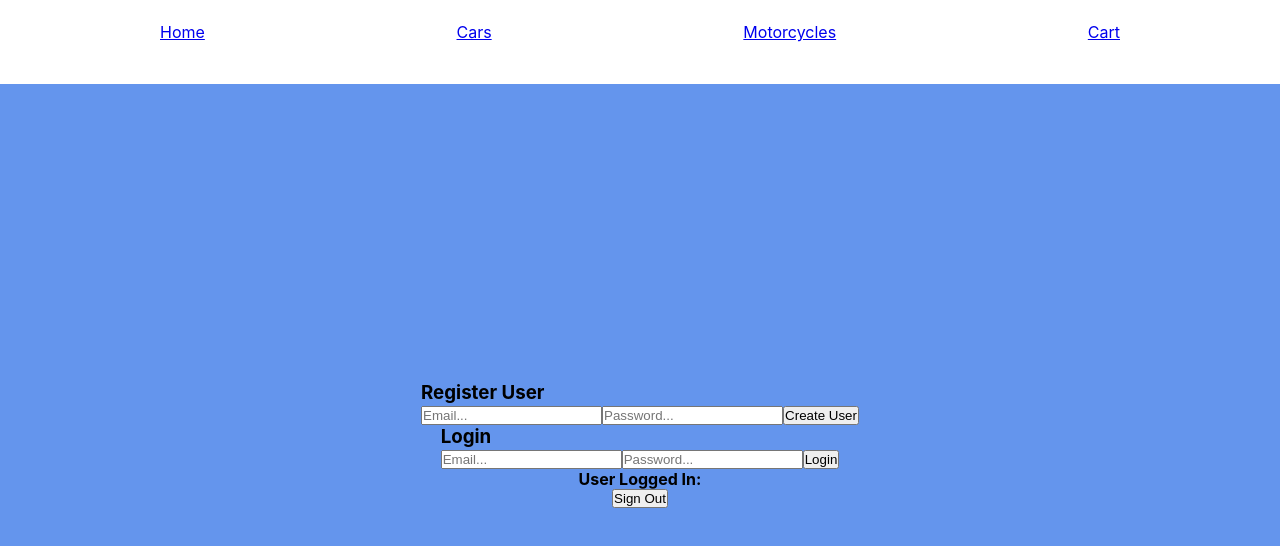
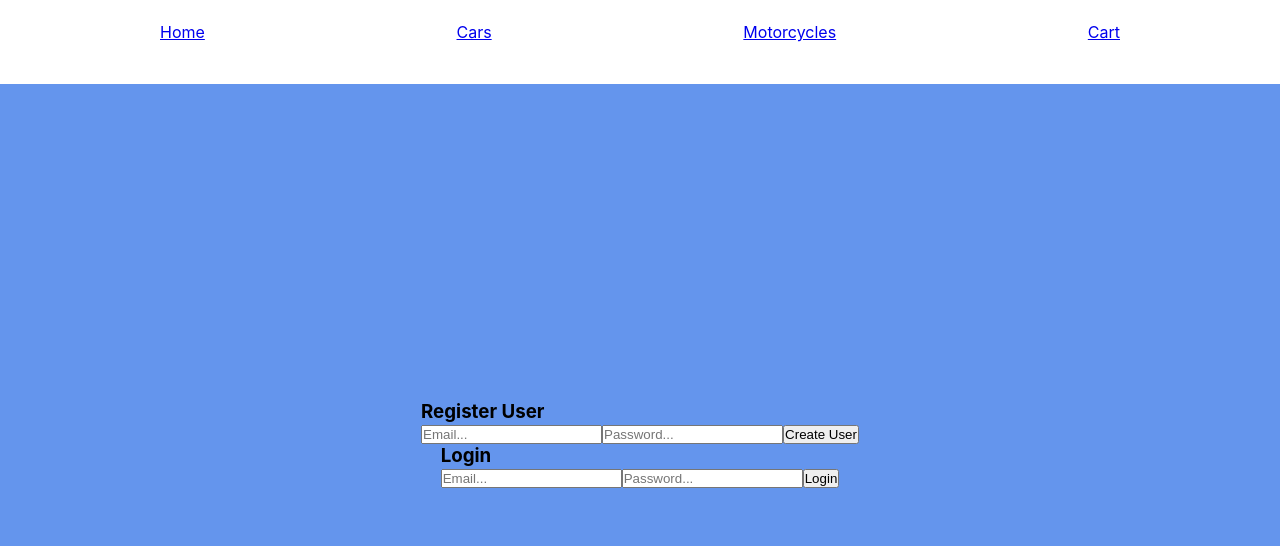
Before and after one commit to EndingNever/ecommerce, a React (Create React App) app: page /login in a window 1280 px wide. Shown: the top 546 px of the page. Built offline with nearby package versions, Linux system fonts and the light colour scheme; no server answers.

Commit message:
firebase token

```diff
--- a/src/App.js
+++ b/src/App.js
@@ -1,5 +1,5 @@
 import './App.css';
-import { Routes, Route } from 'react-router-dom'
+import { Routes, Route, useNavigate } from 'react-router-dom'
 import Cars from './components/cars/Cars';
 import Motorcycles from './components/motorcycles/Motorcycles';
 import StickyNav from './components/stickyNav/StickyNav';
@@ -9,7 +9,11 @@ import LoginAuth from './components/loginAuth/LoginAuth';
 import { useSelector } from 'react-redux';
 
 function App() {
+  const navigate = useNavigate();
   const isAuth = useSelector((state) => state.auth.isAuthenticated)
+  const userToken = useSelector((state) => state.auth.user.token)
+
+  console.log(userToken);
 
   return (
     <div className='app'>
@@ -22,7 +26,7 @@ function App() {
           <Route path='/cars' element={<Cars />} />
           <Route path='/motorcycles' element={<Motorcycles />} />
           <Route path='/cart' element={<UserCart />} />
-          <Route path='/login' element={  <LoginAuth />} />
+          <Route path='/login' element={<LoginAuth /> } />
         </Routes>
       </div>
     </div>
--- a/src/components/loginAuth/LoginAuth.js
+++ b/src/components/loginAuth/LoginAuth.js
@@ -1,9 +1,9 @@
 import React, { useEffect, useState } from 'react'
 import { useSelector, useDispatch } from 'react-redux';
+import styles from './login.module.css'
+import { auth } from '../../firebase-config';
+import { createUserWithEmailAndPassword, onAuthStateChanged, signInWithEmailAndPassword, signOut } from 'firebase/auth';
 import { authActions } from '../../store/auth';
-import { createUserWithEmailAndPassword, onAuthStateChanged, signInWithEmailAndPassword, signOut } from 'firebase/auth';
-import { auth } from '../../firebase-config';
-import styles from './login.module.css'
 import { useNavigate } from 'react-router-dom';
 
 export default function LoginAuth() {
@@ -19,7 +19,9 @@ export default function LoginAuth() {
   //*
 
   //! Redux Login
+  const stateUser = useSelector((state) => state.auth.user)
   const isAuth = useSelector((state) => state.auth.isAuthenticated);
+  const setStateUserToken = authActions.setUserToken;
   const login = authActions.login;
   const logout = authActions.logout;
   //! Redux Login
@@ -36,7 +38,9 @@ export default function LoginAuth() {
   const firebaseLogin = async () => {
     try {
       const user = await signInWithEmailAndPassword(auth, loginEmail, loginPassword);
-      authActions.setUser(user);
+      const token = user._tokenResponse.localId
+      dispatch(setStateUserToken(token));
+      console.log(token)
       navigate("/")
     } catch (error) {
       console.log(error.message);
@@ -45,23 +49,27 @@ export default function LoginAuth() {
 
   const firebaseLogout = async () => {
     await signOut(auth);
+    dispatch(logout());
   };
 
   useEffect(() => {
     onAuthStateChanged(auth, (currentUser) => {
       setUser(currentUser)
     })
-    if (user === null) {
-      dispatch(logout());
-    } else if (user !== null) {
-      dispatch(login());
-    }
-    console.log(isAuth);
+
+    // if (user === null) {
+    //   dispatch(logout());
+    // } else if (user !== null) {
+    //   dispatch(login());
+    // }
+    // console.log(isAuth);
   }, [user]);
+
 
   return (
     <div className={styles.loginPage}>
-      {!isAuth && <>
+      {!stateUser?.token &&
+        <>
           <div>
             <h3>Register User</h3>
             <input
@@ -90,9 +98,14 @@ export default function LoginAuth() {
         <button onClick={logoutHandler}>Logout</button> */}
           </div>
         </>}
+      {stateUser.token &&
+        <>
           <h4>User Logged In: {user?.email}</h4>
           <button onClick={firebaseLogout}>Sign Out</button>
           {isAuth === true && <div>AUTHORIZATION GRANTED. CONGRATULATIONS</div>}
+          {'Token: ' + stateUser?.token}
+        </>
+      }
     </div>
 
   )
--- a/src/store/auth.js
+++ b/src/store/auth.js
@@ -1,22 +1,31 @@
 import { createSlice } from "@reduxjs/toolkit";
 
+const initialToken = localStorage.getItem('token');
+
 const initialAuthState = {
-  user: null,
+  user: {
+    uid: null,
+    token: initialToken,
+  },
   isAuthenticated: false,
 }
+
 
 const authSlice = createSlice({
   name: 'authentication',
   initialState: initialAuthState,
   reducers: {
-    setUser(state, action) {
-      state.user = action.payload;
+    setUserToken(state, action) {
+      state.user.token = action.payload;
+      localStorage.setItem('token', state.user.token)
     },
     login(state) {
-      state.isAuthenticated = true;
+      // state.isAuthenticated = true;
+      localStorage.setItem('token', state.user.token)
     },
     logout(state) {
       state.isAuthenticated = false;
+      localStorage.removeItem('token');
     },
 
   }
```
Lines whose indentation alone changed are shown as unchanged.
